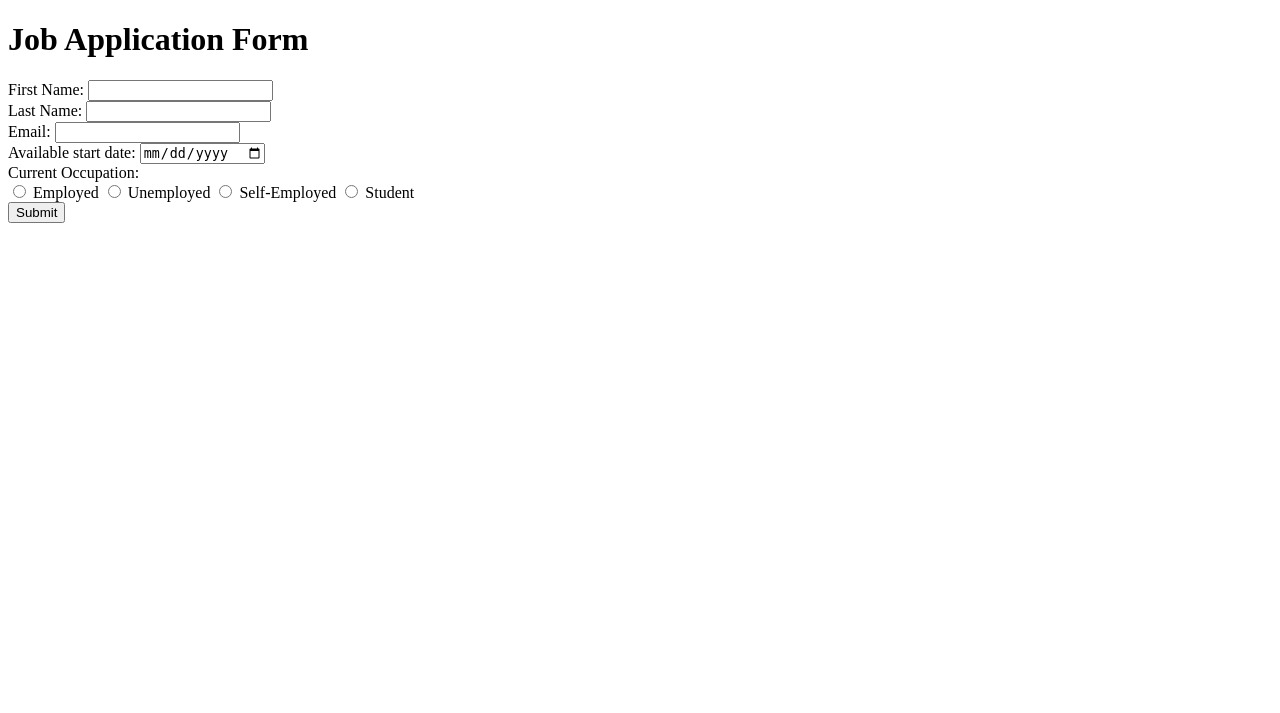
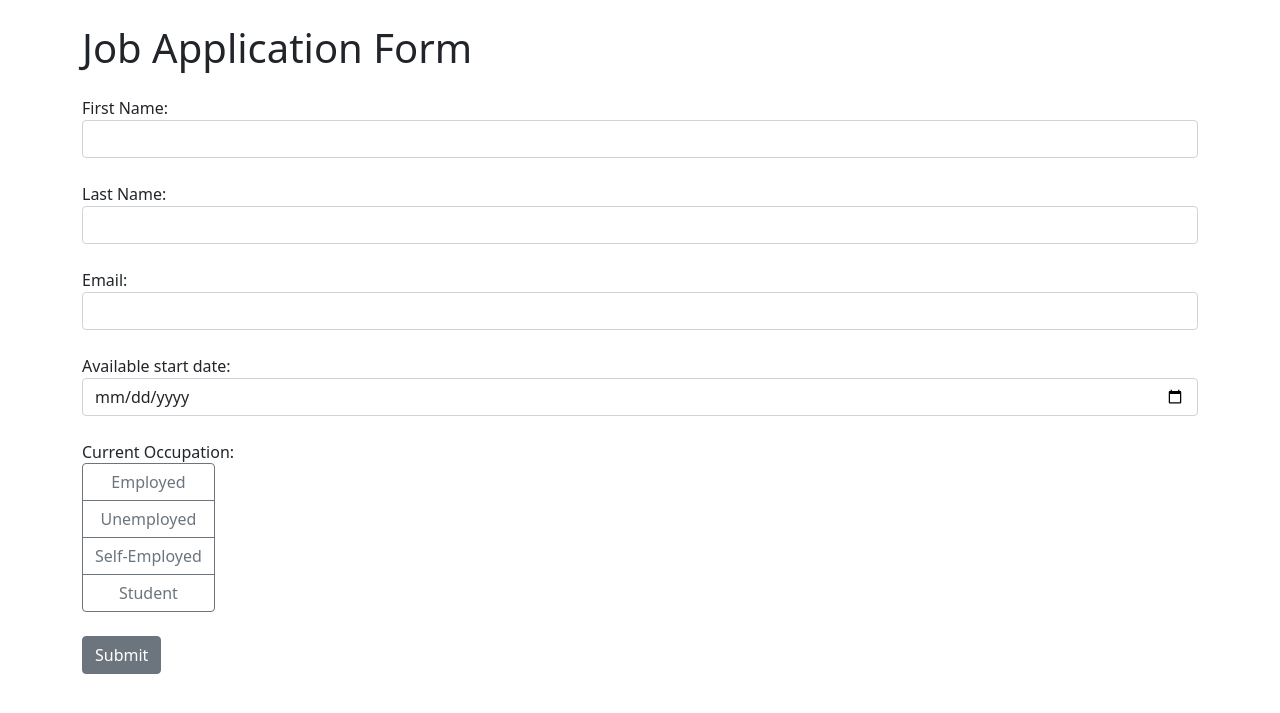
Before and after one commit to FREDYK1/flask_form, a Flask app: page / in a window 1280 px wide. Shown: the top 713 px of the page. Run offline with Flask 3, Linux system fonts and the light colour scheme; some libraries are stand-ins or nearby versions.

Commit message:
Use bootstrap to improve the form

```diff
--- a/templates/index.html
+++ b/templates/index.html
@@ -4,47 +4,54 @@
     <title>Application Form</title>
     <meta charset="utf-8">
     <meta name="viewport" content="width=device-width, initial-scale=1, shrink-to-fit=no">
+    <link rel="stylesheet" href="https://cdn.jsdelivr.net/npm/bootstrap@5.1.3/dist/css/bootstrap.min.css">
   </head>
   <body>
-    <h1>Job Application Form</h1>
+    <div class="container">
+      <div>
+        <h1 class="mt-4 mb-4">Job Application Form</h1>
+      </div>
       <div>
         <form>
-        <div>
+          <div class="form-group mb-4">
             <label for="first_name">First Name:</label>
-          <input type="text" id="first_name" name="first_name">
+            <input class="form-control" type="text" id="first_name" name="first_name">
           </div>
-        <div>
+          <div class="form-group mb-4">
             <label for="last_name">Last Name:</label>
-          <input type="text" id="last_name" name="last_name">
+            <input class="form-control" type="text" id="last_name" name="last_name">
           </div>
-        <div>
+          <div class="form-group mb-4">
             <label for="email">Email:</label>
-          <input type="email" id="email" name="email">
+            <input class="form-control" type="email" id="email" name="email">
           </div>
-        <div>
+          <div class="form-group mb-4">
             <label for="date">Available start date:</label>
-          <input type="date" id="date" name="date">
+            <input class="form-control" type="date" id="date" name="date">
           </div>
 
           <div>
             <label>Current Occupation:</label>
             <br>
-            <div id="occupation">
-              <input type="radio" id="employed" name="occupation">
-              <label for="employed">Employed</label>
+              <div class="btn-group-vertical" id="occupation">
+                <input class="btn-check form-control" type="radio" id="employed" name="occupation">
+                <label class="btn btn-outline-secondary" for="employed">Employed</label>
 
-              <input type="radio" id="unemployed" name="occupation">
-              <label for="employed">Unemployed</label>
+                <input class="btn-check form-control" type="radio" id="unemployed" name="occupation">
+                <label class="btn btn-outline-secondary" for="unemployed">Unemployed</label>
 
-              <input type="radio" id="self-employed" name="occupation">
-              <label for="self-employed">Self-Employed</label>
+                <input class="btn-check form-control" type="radio" id="self-employed" name="occupation">
+                <label class="btn btn-outline-secondary" for="self-employed">Self-Employed</label>
 
-              <input type="radio" id="student" name="occupation">
-              <label for="student">Student</label>
+                <input class="btn-check form-control" type="radio" id="student" name="occupation">
+                <label class="btn btn-outline-secondary" for="student">Student</label>
               </div>
           </div>
-        <button type="button">Submit</button>
+          <button class="btn btn-secondary mt-4" type="button">Submit</button>
         </form>
       </div>
+    </div>
+    <script src="https://code.jquery.com/jquery-3.6.0.min.js"></script>
+    <script src="https://cdn.jsdelivr.net/npm/bootstrap=5.1.3/dist/js/bootstrap.min.js"></script>
   </body>
 </html>
```
Lines whose indentation alone changed are shown as unchanged.
